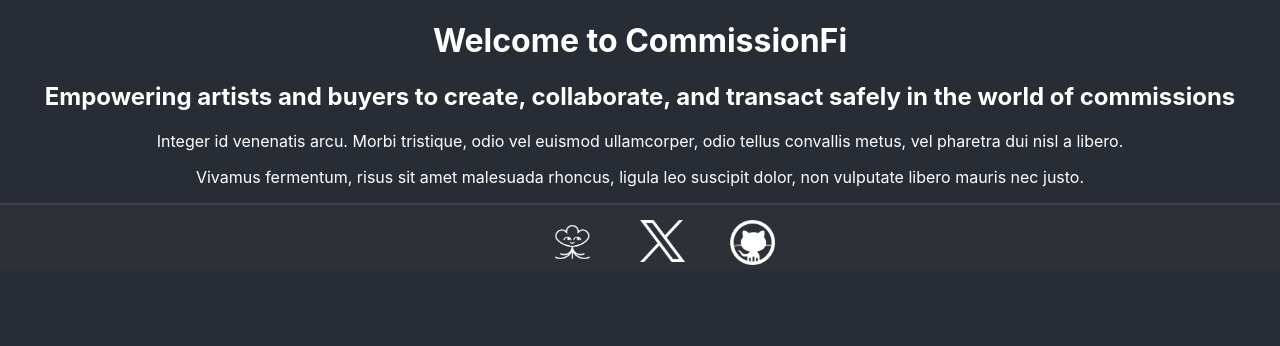
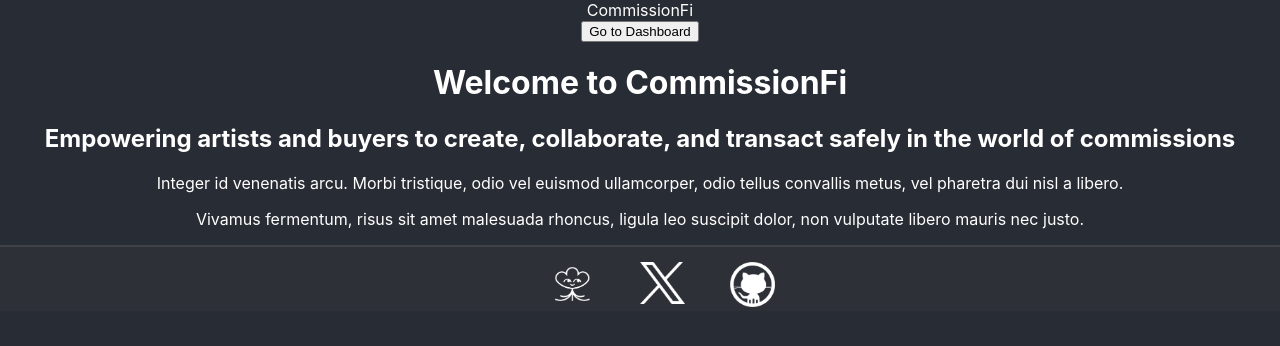
Before and after one commit to CommissionFi/hackaton, a React (Create React App) app: page / in a window 1280 px wide. Shown: the top 346 px of the page. Built offline with nearby package versions, Linux system fonts and the light colour scheme.

Commit message:
Header .tsx implementation

```diff
--- a/src/App.tsx
+++ b/src/App.tsx
@@ -2,10 +2,24 @@ import React from 'react';
 import './App.css';
 
 function App() {
+  const redirectToDashboard = () => {
+    // Replace the URL with the actual dashboard URL
+    window.location.href = '/dashboard';
+  };
+
   return (
     <div className="App">
       <header className="App-header">
-        <h1>Welcome to CommissionFi</h1>
+        <div className="Logo">
+          CommissionFi
+        </div>
+        <div className="dashboardButton">
+          <button onClick={redirectToDashboard} className="dashboard-button">
+            Go to Dashboard
+          </button>
+        </div>
+      </header>
+      <h1>Welcome to CommissionFi</h1>
         <h2>Empowering artists and buyers to create, collaborate, and transact safely in the world of commissions</h2>
         <p>
           Integer id venenatis arcu. Morbi tristique, odio vel euismod
@@ -16,7 +30,6 @@ function App() {
           Vivamus fermentum, risus sit amet malesuada rhoncus, ligula leo
           suscipit dolor, non vulputate libero mauris nec justo.
         </p>
-      </header>
     </div>
   );
 }
```
